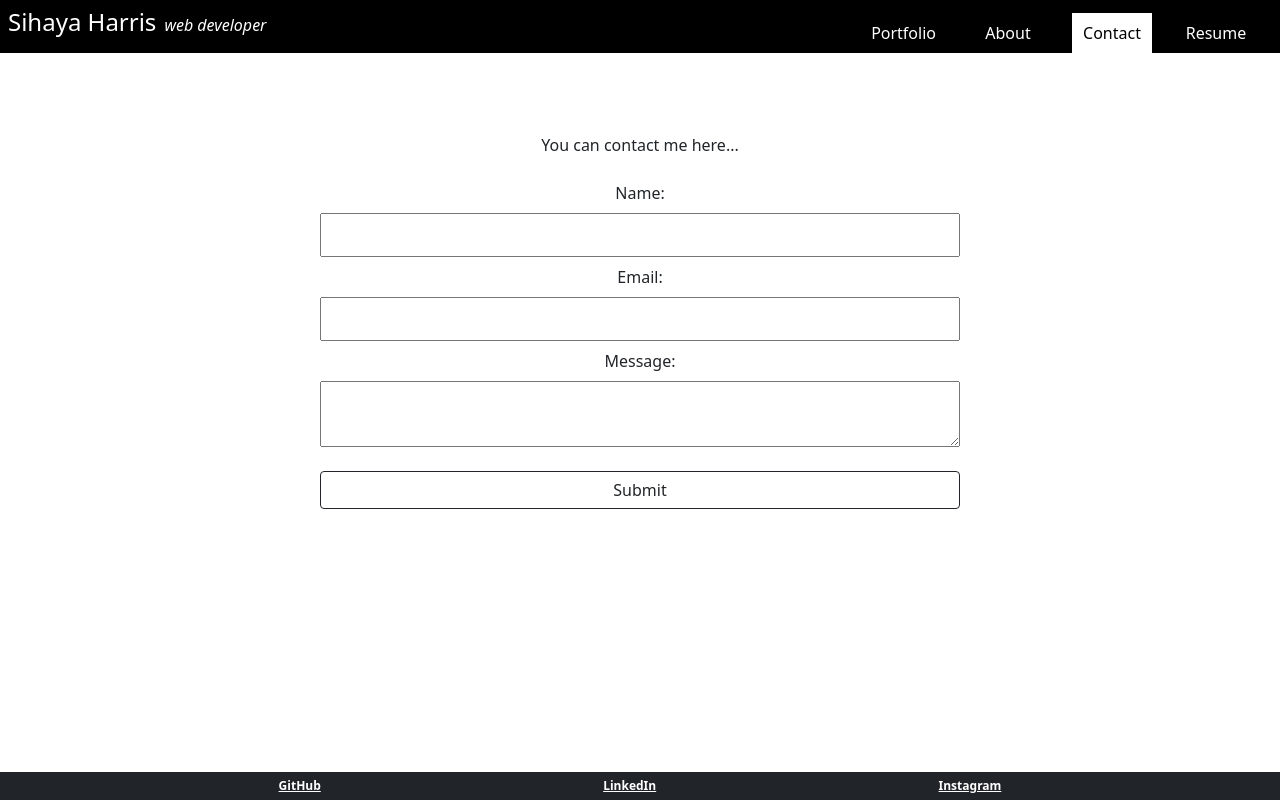
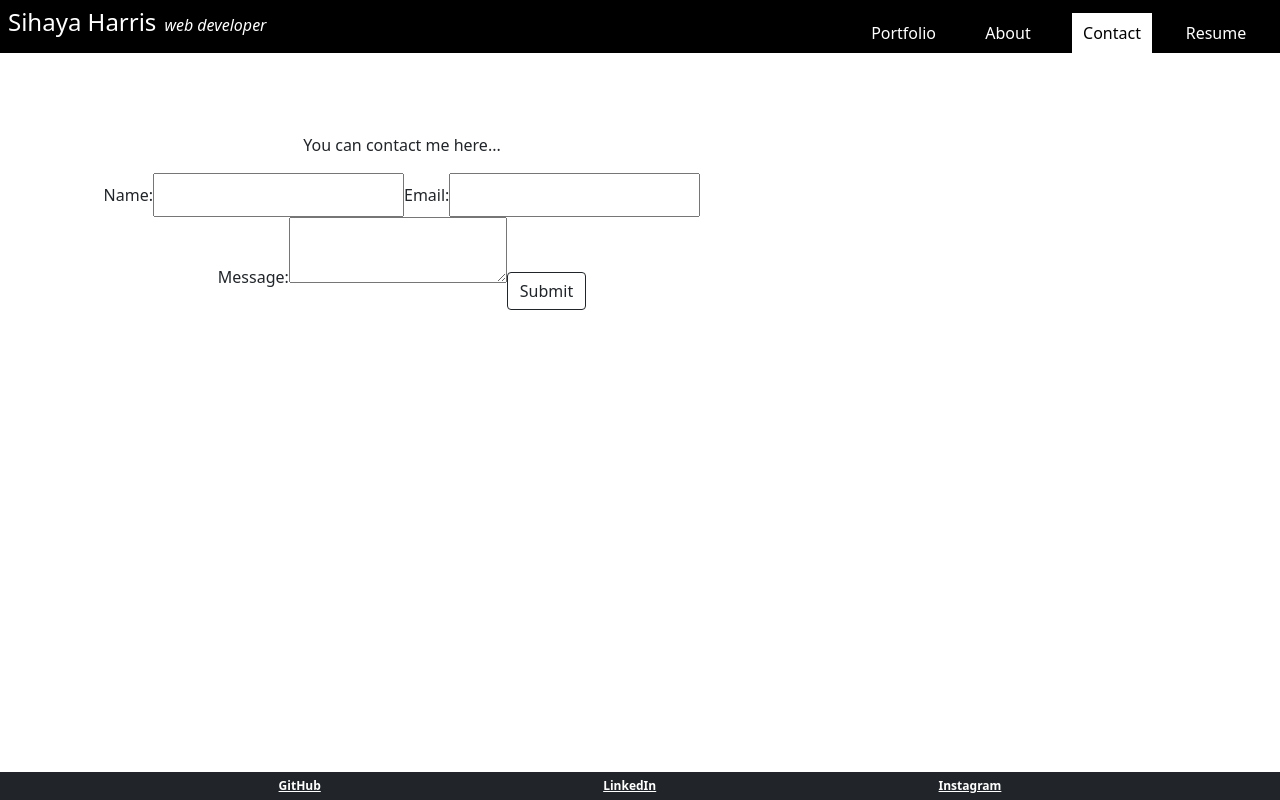
Before and after one commit to sihayah/portfoliofolio, a React (Create React App) app: page /contact in a window 1280 px wide. Built offline with nearby package versions, Linux system fonts and the light colour scheme.

Commit message:
updatd contact form to use emailjs

```diff
--- a/package.json
+++ b/package.json
@@ -3,6 +3,7 @@
   "version": "0.1.0",
   "private": true,
   "dependencies": {
+    "@emailjs/browser": "^3.4.0",
     "@testing-library/jest-dom": "^5.16.2",
     "@testing-library/react": "^12.1.3",
     "@testing-library/user-event": "^13.5.0",
--- a/public/index.html
+++ b/public/index.html
@@ -24,6 +24,8 @@
       work correctly both with client-side routing and a non-root public URL.
       Learn how to configure a non-root public URL by running `npm run build`.
     -->
+    <!-- emailjs scripts -->
+    <script type="text/javascript" src="https://cdn.jsdelivr.net/npm/@emailjs/browser@3/dist/email.min.js"></script>
     <title>Sihaya Harris</title>
   </head>
   <body>
--- a/src/pages/Contact.js
+++ b/src/pages/Contact.js
@@ -1,9 +1,11 @@
-import React, { useState } from 'react';
+import React, { useState, useRef } from 'react';
 import { validateEmail } from '../utils/helpers';
+import emailjs from '@emailjs/browser';
 
 const Contact = () => {
     const [formState, setFormState] = useState({ name: "", email: "", message: "" });
     const [errorMessage, setErrorMessage] = useState("");
+    const [submitted, setSubmitted] = useState("");
     const { name, email, message } = formState;
 
     const handleChange = (e) => {
@@ -26,21 +28,31 @@ const Contact = () => {
             setFormState({...formState, [e.target.name]: e.target.value})
         }
     }
-    const handleSubmit = (e) => {
+    const form = useRef();
+    const sendEmail = e => {
         e.preventDefault();
-    }
+
+            emailjs.sendForm('service_cwczzz1', 'template_v7s5abl',form.current, 'I0lKIie4IjqLZ7jBz')
+            .then((result) => {
+                console.log(result.text);
+            }, (error) => {
+                console.log(error.text);
+            });
+            setSubmitted("Your message has been sent!")
+    };
+
     return (
-        <section id="contact" className="d-flex flex-column">
+        <section id="contact">
             <div id="form-wrapper">
                 <p className="mb-3">
                     You can contact me here...
                 </p>
 
-                <form action-="mailto:sihayaharris@gmail.com" className="d-flex flex-column contact" onSubmit={handleSubmit}>
+                <form ref={form} onSubmit={sendEmail}>
                         <label htmlFor="name">
                             Name:
                             </label>
-                        <input type="text" name="name" defaultValue={name} onBlur={handleChange} />
+                        <input type="text" name="from_name" defaultValue={name} onBlur={handleChange} />
 
                         <label htmlFor="email">
                             Email:
@@ -58,7 +70,14 @@ const Contact = () => {
                                 </p>
                             </div>
                         )}
-                        <button type="submit" className="btn btn-outline-dark contact-btn">Submit</button>
+                        <button type="submit" value="submit" className="btn btn-outline-dark contact-btn">Submit</button>
+                        {submitted && (
+                            <div>
+                                <p>
+                                    {submitted}
+                                </p>
+                            </div>
+                        )}
                 </form>
             </div>
         </section>
```
Also changed, not shown: src/utils/sendEmail.js (added), 1 other file (tests, documents, lock files or other folders).
